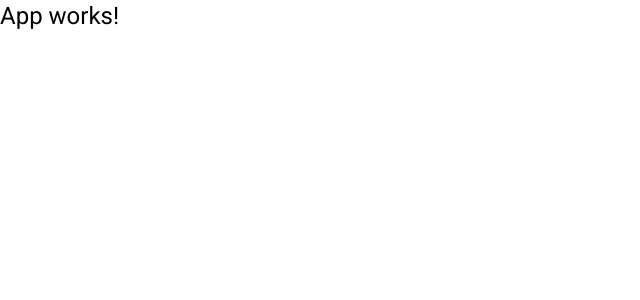
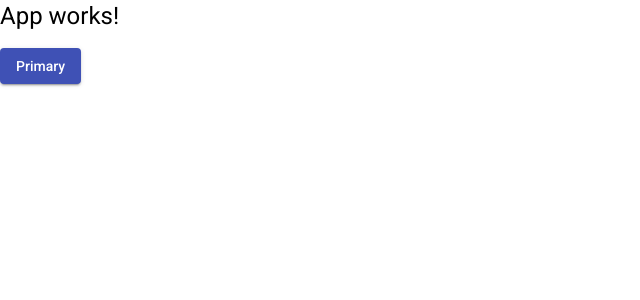
Before and after one commit to TiarleiNoeremberg/helpDesk-front, an Angular app: page / in a window 1280 px wide. Shown: the top 300 px of the page, without its empty margins (0-640 px from the left). Built offline with nearby package versions, Linux system fonts and the light colour scheme.

Commit message:
Imports utilizados no projeto

```diff
--- a/src/app/app.component.html
+++ b/src/app/app.component.html
@@ -1 +1,2 @@
 <h1>App works!</h1>
+<button mat-raised-button color="primary">Primary</button>
```
Also changed, not shown: src/app/app.module.ts (+38 -1 lines).
